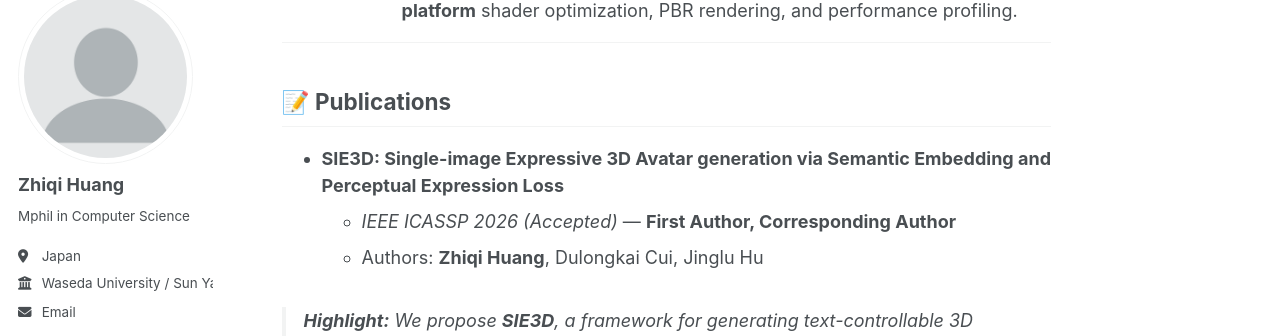
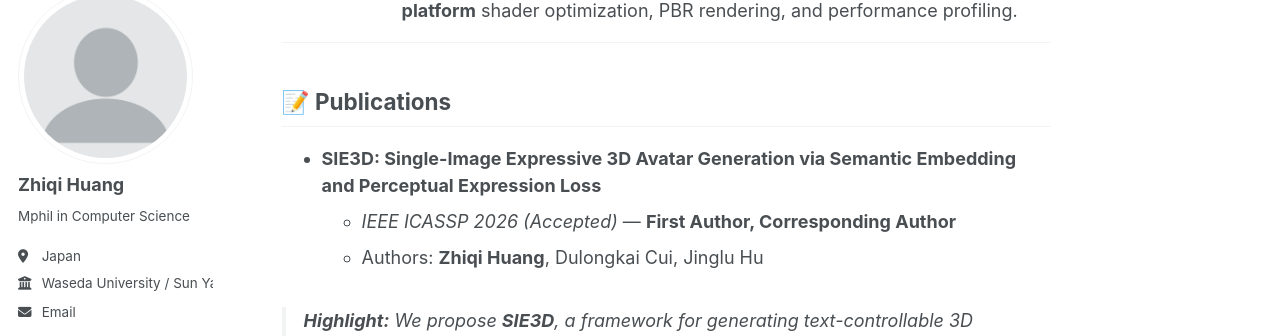
Before and after one commit to huang-zhiqi/huang-zhiqi.github.io, a Jekyll site: the page built from _pages/about.md, in a window 1280 px wide and 900 px high, scrolled down 1364 px. Shown: the part 112-448 px from the top of the window. Built offline with Jekyll 4.4.1, drawn with Linux system fonts in a browser that asks for light colours; some web fonts are replaced; a script bundle is joined from its source files by our own code; library files that are not in the unit come from our copies.

Commit message:
update paper title

```diff
--- a/_pages/about.md
+++ b/_pages/about.md
@@ -49,7 +49,7 @@ Previously, I worked as a **Senior Graphics Engineer** at **4399 Games** for thr
 
 ## 📝 Publications
 
-* **SIE3D: Single-image Expressive 3D Avatar generation via Semantic Embedding and Perceptual Expression Loss**
+* **SIE3D: Single-Image Expressive 3D Avatar Generation via Semantic Embedding and Perceptual Expression Loss**
   * *IEEE ICASSP 2026 (Accepted)* — **First Author, Corresponding Author**
   * Authors: **Zhiqi Huang**, Dulongkai Cui, Jinglu Hu
 
```
